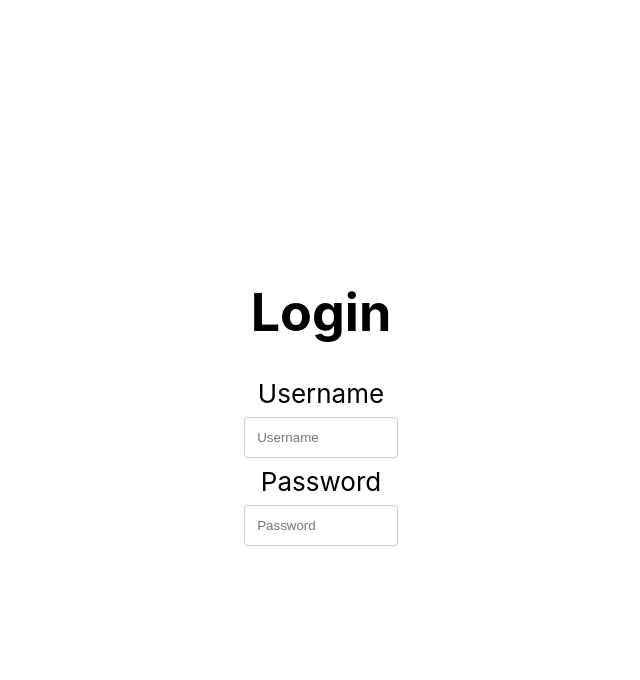
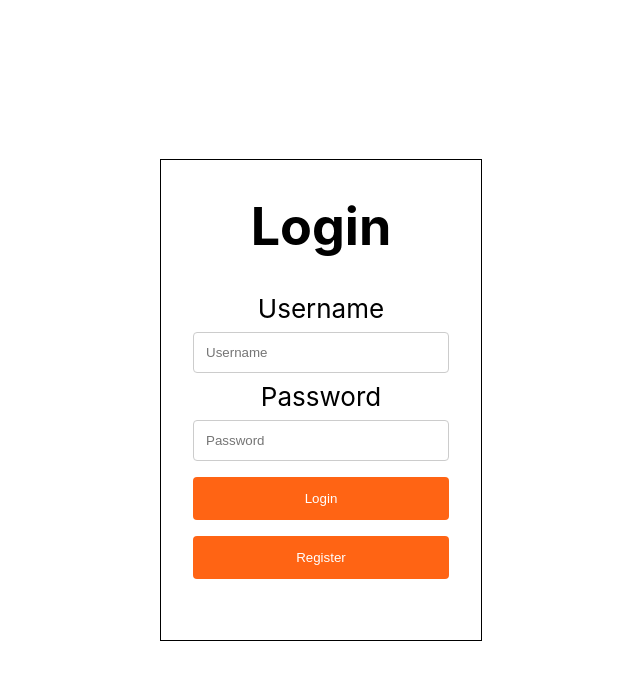
Before and after one commit to guerlBlanchard/WebChanger, a React (Create React App) app in the folder WebApp/Front/React/: page / in a window 1280 px wide. Shown: the top 680 px of the page, without its empty margins (319-959 px from the left). Built offline with nearby package versions, Linux system fonts and the light colour scheme.

Commit message:
[Add] submit and register button in the login page

```diff
--- a/WebApp/Front/React/src/Login/Login.css
+++ b/WebApp/Front/React/src/Login/Login.css
@@ -16,11 +16,12 @@
 .Login-box {
     background-color: #FFFFFF;
     height: 60vh;
-    width: 15vw;
+    width: 25vw;
     display: flex;
     flex-direction: column;
     align-items: center;
-    justify-content: center;
+    border: solid;
+    border-width: 1px;
 }
 
 input[type=text], select {
@@ -41,4 +42,34 @@ input[type=password], select {
     border: 1px solid #ccc;
     border-radius: 4px;
     box-sizing: border-box;
+}
+
+input[type=submit] {
+    width: 80%;
+    background-color: #ff6414;
+    color: white;
+    padding: 14px 20px;
+    margin: 8px 0;
+    border: none;
+    border-radius: 4px;
+    cursor: pointer;
   }
+
+input[type=submit]:hover {
+  background-color: #ff5500;
+}
+
+input[type=button] {
+    width: 80%;
+    background-color: #ff6414;
+    color: white;
+    padding: 14px 20px;
+    margin: 8px 0;
+    border: none;
+    border-radius: 4px;
+    cursor: pointer;
+  }
+
+input[type=button]:hover {
+  background-color: #ff5500;
+}
--- a/WebApp/Front/React/src/Login/Login.js
+++ b/WebApp/Front/React/src/Login/Login.js
@@ -17,6 +17,8 @@ export default class Login extends React.Component {
               <input type="text" placeholder='Username'/>
               <label>Password</label>
               <input type="password" placeholder='Password'/>
+              <input type="submit" value="Login"/>
+              <input type="button" value="Register"/>
             </form>
           </div>
         </header>
```
